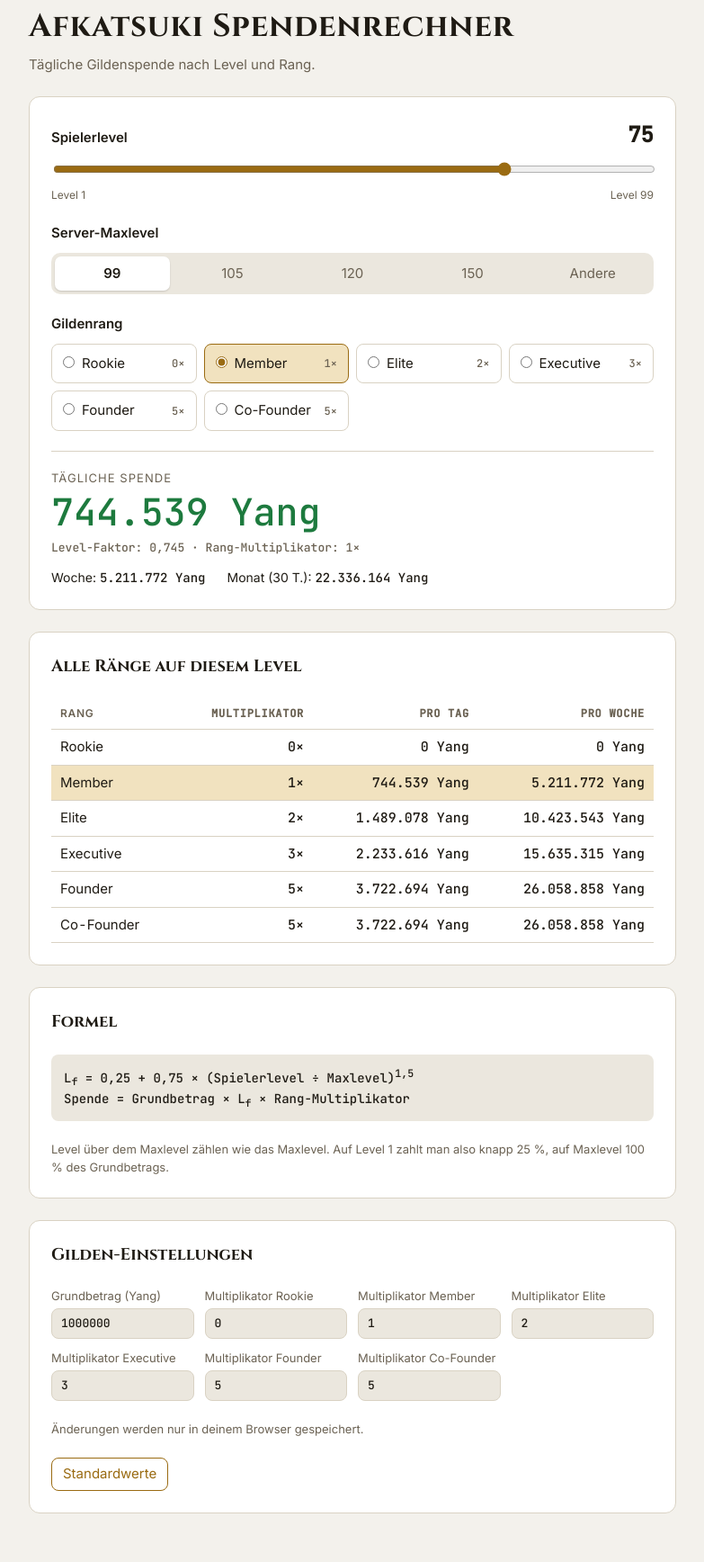
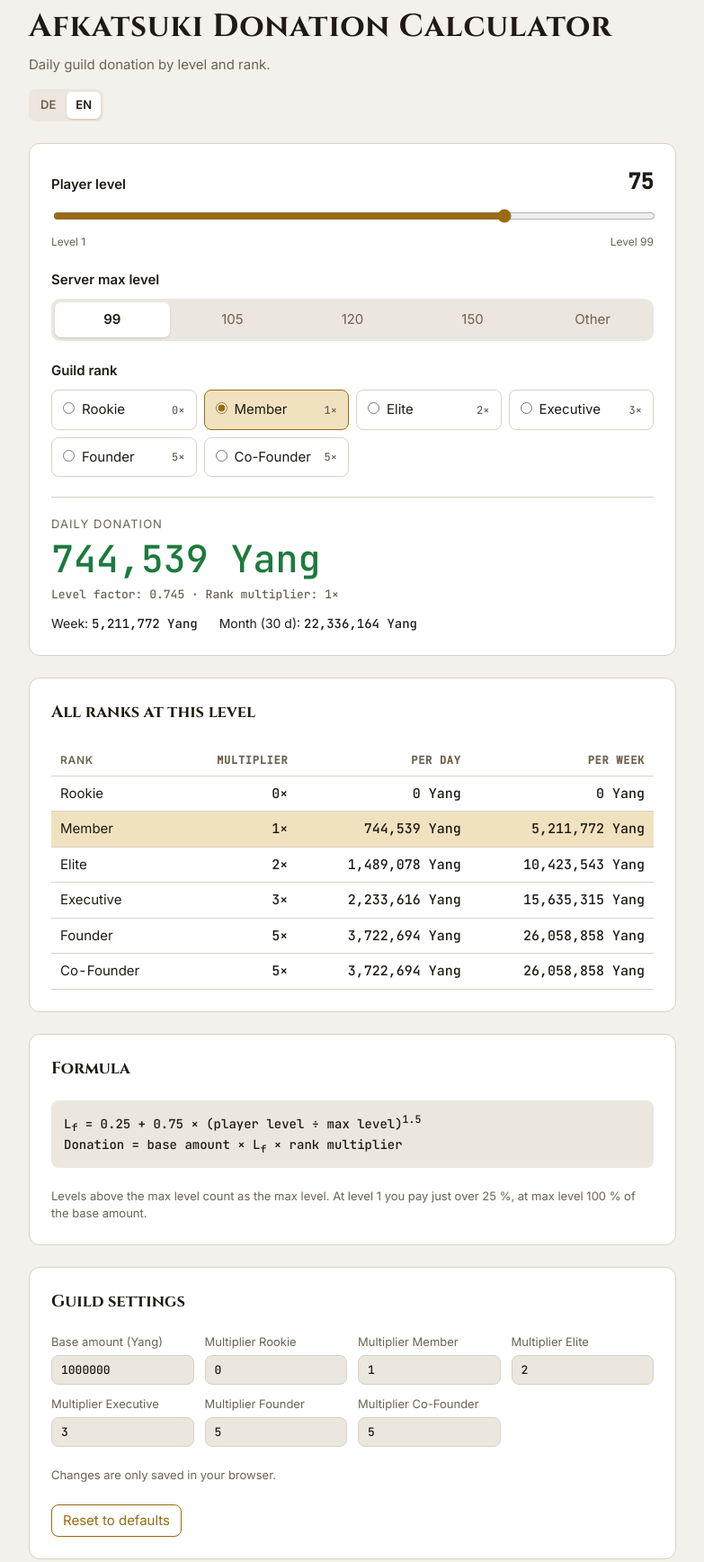
Before and after one commit to SirSmartii/afkatsuki-spendenrechner, a plain HTML site: page index.html in a window 1280 px wide. Shown: the part 36-1772 px from the top of the page at 90% size, without its empty margins (248-1031 px from the left). Drawn offline with Linux system fonts and the light colour scheme.

Commit message:
Englische Sprachversion mit DE/EN-Umschalter
Co-Authored-By: Claude Opus 5.5 <noreply@anthropic.com>

```diff
--- a/index.html
+++ b/index.html
@@ -83,81 +83,124 @@ tr.active td { background: var(--gold-soft); }
 .note { color: var(--muted); font-size: 13px; margin: 0; }
 .btn { font: inherit; background: transparent; color: var(--gold); border: 1px solid var(--gold); border-radius: 8px; padding: 6px 12px; cursor: pointer; justify-self: start; }
 @media (max-width: 480px) { .card { padding: 18px; } .seg { grid-template-columns: repeat(3, 1fr); } }
+header { display: flex; justify-content: space-between; align-items: flex-start; gap: 16px; flex-wrap: wrap; }
+header > div { min-width: 0; }
+.lang { display: flex; gap: 2px; background: var(--surface-2); padding: 3px; border-radius: 8px; }
+.lang button { font: inherit; font-size: 13px; font-weight: 600; border: 0; background: transparent; color: var(--muted); padding: 5px 10px; border-radius: 6px; cursor: pointer; }
+.lang button[aria-pressed=true] { background: var(--surface); color: var(--fg); box-shadow: 0 1px 2px rgb(0 0 0 / .15); }
+.lang button:focus-visible { outline: 2px solid var(--gold); outline-offset: 2px; }
 </style>
 </head>
 <body>
 
 <div class="wrap">
   <header>
-    <h1>Afkatsuki Spendenrechner</h1>
-    <p>Tägliche Gildenspende nach Level und Rang.</p>
+    <div>
+      <h1 data-i18n="title">Afkatsuki Spendenrechner</h1>
+      <p data-i18n="subtitle">Tägliche Gildenspende nach Level und Rang.</p>
+    </div>
+    <div class="lang" role="group" aria-label="Sprache / Language">
+      <button type="button" data-lang="de" aria-pressed="true">DE</button>
+      <button type="button" data-lang="en" aria-pressed="false">EN</button>
+    </div>
   </header>
 
-  <section class="card" aria-label="Rechner">
+  <section class="card" id="calc">
     <div class="field">
-      <div class="label"><span>Spielerlevel</span><span class="lvl-out" id="lvlOut">75</span></div>
-      <input type="range" id="level" min="1" max="99" value="75" aria-label="Spielerlevel">
+      <div class="label"><span data-i18n="level">Spielerlevel</span><span class="lvl-out" id="lvlOut">75</span></div>
+      <input type="range" id="level" min="1" max="99" value="75">
       <div class="range-ends"><span>Level 1</span><span id="maxEnd">Level 99</span></div>
     </div>
 
     <div class="field">
-      <div class="label"><span>Server-Maxlevel</span></div>
-      <div class="seg" id="maxSeg" role="group" aria-label="Server-Maxlevel">
+      <div class="label"><span data-i18n="maxLevel">Server-Maxlevel</span></div>
+      <div class="seg" id="maxSeg" role="group">
         <button type="button" data-max="99" aria-pressed="true">99</button>
         <button type="button" data-max="105" aria-pressed="false">105</button>
         <button type="button" data-max="120" aria-pressed="false">120</button>
         <button type="button" data-max="150" aria-pressed="false">150</button>
-        <button type="button" data-max="custom" aria-pressed="false">Andere</button>
+        <button type="button" data-max="custom" aria-pressed="false" data-i18n="other">Andere</button>
       </div>
       <div class="custom" id="customWrap" hidden>
-        <label for="customMax">Maxlevel:</label>
+        <label for="customMax" data-i18n="maxLabel">Maxlevel:</label>
         <input type="number" id="customMax" min="1" max="999" value="99">
       </div>
     </div>
 
     <div class="field">
-      <div class="label"><span>Gildenrang</span></div>
+      <div class="label"><span data-i18n="rank">Gildenrang</span></div>
       <div class="ranks" id="ranks"></div>
     </div>
 
     <div class="result" aria-live="polite">
-      <span class="cap">Tägliche Spende</span>
+      <span class="cap" data-i18n="daily">Tägliche Spende</span>
       <span class="yang" id="daily">–</span>
       <span class="meta" id="meta"></span>
       <div class="periods">
-        <span>Woche: <b id="weekly">–</b></span>
-        <span>Monat (30 T.): <b id="monthly">–</b></span>
+        <span><span data-i18n="week">Woche</span>: <b id="weekly">–</b></span>
+        <span><span data-i18n="month">Monat (30 T.)</span>: <b id="monthly">–</b></span>
       </div>
     </div>
   </section>
 
   <section class="card">
-    <h2>Alle Ränge auf diesem Level</h2>
+    <h2 data-i18n="allRanks">Alle Ränge auf diesem Level</h2>
     <div class="tbl-wrap">
       <table>
-        <thead><tr><th>Rang</th><th class="num">Multiplikator</th><th class="num">Pro Tag</th><th class="num">Pro Woche</th></tr></thead>
+        <thead><tr><th data-i18n="thRank">Rang</th><th class="num" data-i18n="thMult">Multiplikator</th><th class="num" data-i18n="thDay">Pro Tag</th><th class="num" data-i18n="thWeek">Pro Woche</th></tr></thead>
         <tbody id="tbody"></tbody>
       </table>
     </div>
   </section>
 
   <section class="card">
-    <h2>Formel</h2>
-    <div class="formula">L<sub>f</sub> = 0,25 + 0,75 × (Spielerlevel ÷ Maxlevel)<sup>1,5</sup><br>Spende = Grundbetrag × L<sub>f</sub> × Rang-Multiplikator</div>
-    <p class="note">Level über dem Maxlevel zählen wie das Maxlevel. Auf Level 1 zahlt man also knapp 25 %, auf Maxlevel 100 % des Grundbetrags.</p>
+    <h2 data-i18n="formula">Formel</h2>
+    <div class="formula" id="formulaBox"></div>
+    <p class="note" data-i18n="formulaNote">Level über dem Maxlevel zählen wie das Maxlevel. Auf Level 1 zahlt man also knapp 25 %, auf Maxlevel 100 % des Grundbetrags.</p>
   </section>
 
   <section class="card">
-    <h2>Gilden-Einstellungen</h2>
+    <h2 data-i18n="settings">Gilden-Einstellungen</h2>
     <div class="settings" id="settings">
-      <label for="base">Grundbetrag (Yang)<input type="number" id="base" min="0" step="10000" value="1000000"></label>
+      <label for="base"><span data-i18n="base">Grundbetrag (Yang)</span><input type="number" id="base" min="0" step="10000" value="1000000"></label>
     </div>
-    <p class="note">Änderungen werden nur in deinem Browser gespeichert.</p>
-    <button type="button" class="btn" id="reset">Standardwerte</button>
+    <p class="note" data-i18n="savedLocal">Änderungen werden nur in deinem Browser gespeichert.</p>
+    <button type="button" class="btn" id="reset" data-i18n="reset">Standardwerte</button>
   </section>
 </div>
 
 <script>
+const T = {
+  de: {
+    title: "Afkatsuki Spendenrechner",
+    subtitle: "Tägliche Gildenspende nach Level und Rang.",
+    level: "Spielerlevel", maxLevel: "Server-Maxlevel", other: "Andere", maxLabel: "Maxlevel:",
+    rank: "Gildenrang", daily: "Tägliche Spende", week: "Woche", month: "Monat (30 T.)",
+    allRanks: "Alle Ränge auf diesem Level", thRank: "Rang", thMult: "Multiplikator", thDay: "Pro Tag", thWeek: "Pro Woche",
+    formula: "Formel",
+    formulaBox: "L<sub>f</sub> = 0,25 + 0,75 × (Spielerlevel ÷ Maxlevel)<sup>1,5</sup><br>Spende = Grundbetrag × L<sub>f</sub> × Rang-Multiplikator",
+    formulaNote: "Level über dem Maxlevel zählen wie das Maxlevel. Auf Level 1 zahlt man also knapp 25 %, auf Maxlevel 100 % des Grundbetrags.",
+    settings: "Gilden-Einstellungen", base: "Grundbetrag (Yang)",
+    savedLocal: "Änderungen werden nur in deinem Browser gespeichert.", reset: "Standardwerte",
+    multFor: "Multiplikator", meta: (lf, m) => `Level-Faktor: ${lf} · Rang-Multiplikator: ${m}`,
+    locale: "de-DE", docTitle: "Afkatsuki Spendenrechner", calc: "Rechner"
+  },
+  en: {
+    title: "Afkatsuki Donation Calculator",
+    subtitle: "Daily guild donation by level and rank.",
+    level: "Player level", maxLevel: "Server max level", other: "Other", maxLabel: "Max level:",
+    rank: "Guild rank", daily: "Daily donation", week: "Week", month: "Month (30 d)",
+    allRanks: "All ranks at this level", thRank: "Rank", thMult: "Multiplier", thDay: "Per day", thWeek: "Per week",
+    formula: "Formula",
+    formulaBox: "L<sub>f</sub> = 0.25 + 0.75 × (player level ÷ max level)<sup>1.5</sup><br>Donation = base amount × L<sub>f</sub> × rank multiplier",
+    formulaNote: "Levels above the max level count as the max level. At level 1 you pay just over 25 %, at max level 100 % of the base amount.",
+    settings: "Guild settings", base: "Base amount (Yang)",
+    savedLocal: "Changes are only saved in your browser.", reset: "Reset to defaults",
+    multFor: "Multiplier", meta: (lf, m) => `Level factor: ${lf} · Rank multiplier: ${m}`,
+    locale: "en-US", docTitle: "Afkatsuki Donation Calculator", calc: "Calculator"
+  }
+};
+
 const DEFAULTS = {
   base: 1000000,
   ranks: [
@@ -173,9 +216,11 @@ const KEY = "afkatsuki-spenden-v3";
 let state;
 try { state = JSON.parse(localStorage.getItem(KEY)) || null; } catch (e) { state = null; }
 if (!state || !Array.isArray(state.ranks)) state = { ...structuredClone(DEFAULTS), level: 75, max: 99, rank: 1 };
+if (!state.lang) state.lang = (navigator.language || "de").toLowerCase().startsWith("de") ? "de" : "en";
 
-const fmt = n => Math.round(n).toLocaleString("de-DE") + " Yang";
-const fmtMult = m => m.toLocaleString("de-DE") + "×";
+const t = () => T[state.lang] || T.de;
+const fmt = n => Math.round(n).toLocaleString(t().locale) + " Yang";
+const fmtMult = m => m.toLocaleString(t().locale) + "×";
 const $ = id => document.getElementById(id);
 
 function save() { try { localStorage.setItem(KEY, JSON.stringify(state)); } catch (e) {} }
@@ -183,6 +228,18 @@ function save() { try { localStorage.setItem(KEY, JSON.stringify(state)); } catc
 function levelFactor(level, max) {
   const r = Math.min(Math.max(level / max, 0), 1);
   return 0.25 + 0.75 * Math.pow(r, 1.5);
+}
+
+function applyLang() {
+  const L = t();
+  document.documentElement.lang = state.lang;
+  document.title = L.docTitle;
+  document.querySelectorAll("[data-i18n]").forEach(el => { el.textContent = L[el.dataset.i18n]; });
+  $("formulaBox").innerHTML = L.formulaBox;
+  $("calc").setAttribute("aria-label", L.calc);
+  $("level").setAttribute("aria-label", L.level);
+  $("maxSeg").setAttribute("aria-label", L.maxLevel);
+  document.querySelectorAll(".lang button").forEach(b => b.setAttribute("aria-pressed", b.dataset.lang === state.lang));
 }
 
 function buildRanks() {
@@ -196,7 +253,7 @@ function buildRanks() {
     const l = document.createElement("label");
     l.className = "rm";
     l.htmlFor = "mult" + i;
-    l.innerHTML = `Multiplikator ${r.name}<input type="number" id="mult${i}" min="0" step="0.1" value="${r.mult}">`;
+    l.innerHTML = `${t().multFor} ${r.name}<input type="number" id="mult${i}" min="0" step="0.1" value="${r.mult}">`;
     l.querySelector("input").addEventListener("input", e => {
       const v = parseFloat(e.target.value);
       if (!isNaN(v) && v >= 0) { state.ranks[i].mult = v; buildRanks(); render(); }
@@ -225,7 +282,7 @@ function render() {
   const rank = state.ranks[state.rank] || state.ranks[0];
   const daily = state.base * lf * rank.mult;
   $("daily").textContent = fmt(daily);
-  $("meta").textContent = `Level-Faktor: ${lf.toFixed(3).replace(".", ",")} · Rang-Multiplikator: ${fmtMult(rank.mult)}`;
+  $("meta").textContent = t().meta(lf.toLocaleString(t().locale, { minimumFractionDigits: 3, maximumFractionDigits: 3 }), fmtMult(rank.mult));
   $("weekly").textContent = fmt(daily * 7);
   $("monthly").textContent = fmt(daily * 30);
 
@@ -238,6 +295,9 @@ function render() {
   save();
 }
 
+document.querySelectorAll(".lang button").forEach(b => b.addEventListener("click", () => {
+  state.lang = b.dataset.lang; applyLang(); buildRanks(); render();
+}));
 $("level").addEventListener("input", e => { state.level = +e.target.value; render(); });
 document.querySelectorAll("#maxSeg button").forEach(b => b.addEventListener("click", () => {
   if (b.dataset.max === "custom") { state.customOpen = true; $("customMax").value = state.max; render(); $("customMax").focus(); return; }
@@ -257,6 +317,7 @@ $("reset").addEventListener("click", () => {
   buildRanks(); render();
 });
 
+applyLang();
 buildRanks();
 render();
 </script>
```
